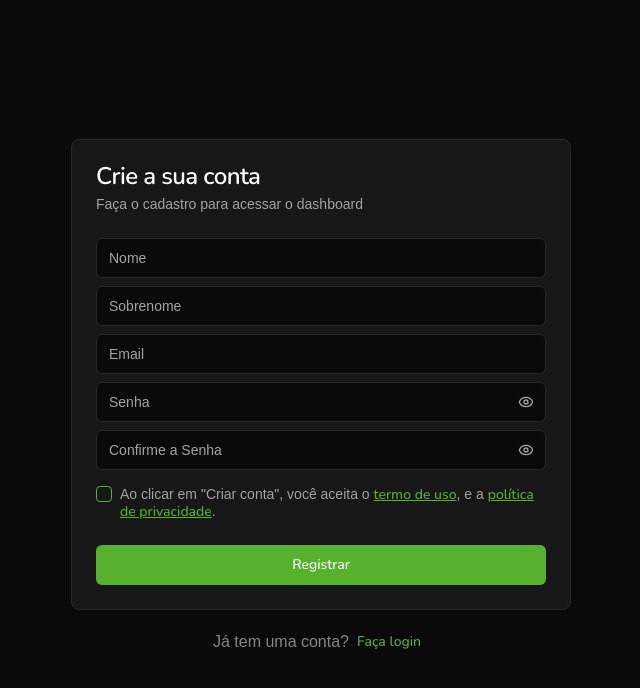
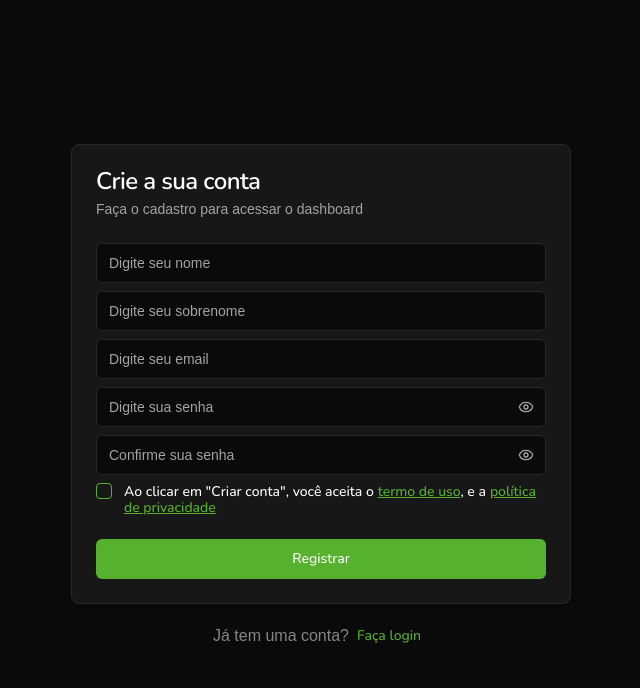
Before and after one commit to DouglasRamosP/dashboard-financeira, a React (Vite) app: page /signup in a window 1280 px wide. Shown: the top 688 px of the page, without its empty margins (319-959 px from the left). Built offline with nearby package versions, Linux system fonts and the light colour scheme; a web font is replaced by a local one.

Commit message:
feat: add validation to sing up form

```diff
--- a/package.json
+++ b/package.json
@@ -11,16 +11,20 @@
     "prepare": "husky"
   },
   "dependencies": {
+    "@hookform/resolvers": "^5.2.2",
     "@radix-ui/react-checkbox": "^1.3.3",
+    "@radix-ui/react-label": "^2.1.8",
     "@radix-ui/react-slot": "^1.2.4",
     "class-variance-authority": "^0.7.1",
     "clsx": "^2.1.1",
     "lucide-react": "^0.577.0",
     "react": "^18.3.1",
     "react-dom": "^18.3.1",
+    "react-hook-form": "^7.72.0",
     "react-router": "^7.1.1",
     "tailwind-merge": "^3.5.0",
-    "tailwindcss-animate": "^1.0.7"
+    "tailwindcss-animate": "^1.0.7",
+    "zod": "^3.25.76"
   },
   "devDependencies": {
     "@eslint/js": "^9.17.0",
--- a/src/components/password-input.jsx
+++ b/src/components/password-input.jsx
@@ -1,10 +1,11 @@
 import { EyeIcon, EyeOff } from 'lucide-react'
-import { useState } from 'react'
+import { forwardRef, useState } from 'react'
 
 import { Button } from './ui/button'
 import { Input } from './ui/input'
 
-const PasswordInput = ({ placeholder }) => {
+const PasswordInput = forwardRef(
+  ({ placeholder = 'Digite sua senha', ...props }, ref) => {
     const [showPassword, setShowPassword] = useState(false)
 
     return (
@@ -12,8 +13,11 @@
         <Input
           type={showPassword ? 'text' : 'password'}
           placeholder={placeholder}
+          ref={ref}
+          {...props}
         ></Input>
         <Button
+          type="button"
           variant="ghost"
           className="absolute bottom-0 right-0 top-0 my-auto mr-1 h-8 w-8 text-muted-foreground"
           onClick={() => setShowPassword((prev) => !prev)}
@@ -23,5 +27,8 @@
       </div>
     )
   }
+)
+
+PasswordInput.displayName = 'PasswordInput'
 
 export default PasswordInput
--- /dev/null
+++ b/src/components/ui/form.jsx
@@ -0,0 +1,139 @@
+import { Slot } from '@radix-ui/react-slot'
+import * as React from 'react'
+import { Controller, FormProvider, useFormContext } from 'react-hook-form'
+
+import { Label } from '@/components/ui/label'
+import { cn } from '@/lib/utils'
+
+const Form = FormProvider
+
+const FormFieldContext = React.createContext(null)
+
+const FormField = ({ ...props }) => {
+  return (
+    <FormFieldContext.Provider value={{ name: props.name }}>
+      <Controller {...props} />
+    </FormFieldContext.Provider>
+  )
+}
+
+const useFormField = () => {
+  const fieldContext = React.useContext(FormFieldContext)
+  const itemContext = React.useContext(FormItemContext)
+  const { getFieldState, formState } = useFormContext()
+
+  if (!fieldContext) {
+    throw new Error('useFormField should be used within <FormField>')
+  }
+
+  if (!itemContext) {
+    throw new Error('useFormField should be used within <FormItem>')
+  }
+
+  const fieldState = getFieldState(fieldContext.name, formState)
+
+  const { id } = itemContext
+
+  return {
+    id,
+    name: fieldContext.name,
+    formItemId: `${id}-form-item`,
+    formDescriptionId: `${id}-form-item-description`,
+    formMessageId: `${id}-form-item-message`,
+    ...fieldState,
+  }
+}
+
+const FormItemContext = React.createContext(null)
+
+const FormItem = React.forwardRef(({ className, ...props }, ref) => {
+  const id = React.useId()
+
+  return (
+    <FormItemContext.Provider value={{ id }}>
+      <div ref={ref} className={cn('space-y-2', className)} {...props} />
+    </FormItemContext.Provider>
+  )
+})
+FormItem.displayName = 'FormItem'
+
+const FormLabel = React.forwardRef(({ className, ...props }, ref) => {
+  const { error, formItemId } = useFormField()
+
+  return (
+    <Label
+      ref={ref}
+      className={cn(error && 'text-destructive', className)}
+      htmlFor={formItemId}
+      {...props}
+    />
+  )
+})
+FormLabel.displayName = 'FormLabel'
+
+const FormControl = React.forwardRef(({ ...props }, ref) => {
+  const { error, formItemId, formDescriptionId, formMessageId } = useFormField()
+
+  return (
+    <Slot
+      ref={ref}
+      id={formItemId}
+      aria-describedby={
+        !error
+          ? `${formDescriptionId}`
+          : `${formDescriptionId} ${formMessageId}`
+      }
+      aria-invalid={!!error}
+      {...props}
+    />
+  )
+})
+FormControl.displayName = 'FormControl'
+
+const FormDescription = React.forwardRef(({ className, ...props }, ref) => {
+  const { formDescriptionId } = useFormField()
+
+  return (
+    <p
+      ref={ref}
+      id={formDescriptionId}
+      className={cn('text-sm text-muted-foreground', className)}
+      {...props}
+    />
+  )
+})
+FormDescription.displayName = 'FormDescription'
+
+const FormMessage = React.forwardRef(
+  ({ className, children, ...props }, ref) => {
+    const { error, formMessageId } = useFormField()
+    const body = error ? String(error?.message ?? '') : children
+
+    if (!body) {
+      return null
+    }
+
+    return (
+      <p
+        ref={ref}
+        id={formMessageId}
+        className={cn('text-sm font-medium text-destructive', className)}
+        {...props}
+      >
+        {body}
+      </p>
+    )
+  }
+)
+FormMessage.displayName = 'FormMessage'
+
+export {
+  Form,
+  FormControl,
+  FormDescription,
+  FormField,
+  FormItem,
+  FormLabel,
+  FormMessage,
+  useFormField,
+}
--- /dev/null
+++ b/src/components/ui/label.jsx
@@ -0,0 +1,22 @@
+'use client'
+
+import * as LabelPrimitive from '@radix-ui/react-label'
+import { cva } from 'class-variance-authority'
+import * as React from 'react'
+
+import { cn } from '@/lib/utils'
+
+const labelVariants = cva(
+  'text-sm font-medium leading-none peer-disabled:cursor-not-allowed peer-disabled:opacity-70'
+)
+
+const Label = React.forwardRef(({ className, ...props }, ref) => (
+  <LabelPrimitive.Root
+    ref={ref}
+    className={cn(labelVariants(), className)}
+    {...props}
+  />
+))
+Label.displayName = LabelPrimitive.Root.displayName
+
+export { Label }
--- a/src/pages/Signup.jsx
+++ b/src/pages/Signup.jsx
@@ -1,4 +1,7 @@
+import { zodResolver } from '@hookform/resolvers/zod'
+import { useForm } from 'react-hook-form'
 import { Link } from 'react-router'
+import { z } from 'zod'
 
 import PasswordInput from '@/components/password-input'
 import { Button } from '@/components/ui/button'
@@ -11,11 +14,59 @@
   CardTitle,
 } from '@/components/ui/card'
 import { Checkbox } from '@/components/ui/checkbox'
+import {
+  Form,
+  FormControl,
+  FormField,
+  FormItem,
+  FormLabel,
+  FormMessage,
+} from '@/components/ui/form'
 import { Input } from '@/components/ui/input'
 
+export const SignupSchema = z
+  .object({
+    firstName: z.string().trim().min(1, { message: 'O nome é obrigatório' }),
+    lastName: z
+      .string()
+      .trim()
+      .min(1, { message: 'O sobrenome é obrigatório' }),
+    email: z.string().email({ message: 'Email inválido' }),
+    password: z
+      .string()
+      .min(6, { message: 'A senha deve conter no mínimo 6 caracteres' }),
+    confirmPassword: z.string().min(6, {
+      message: 'A confirmação de senha deve conter no mínimo 6 caracteres',
+    }),
+    termsAccepted: z.boolean().refine((value) => value === true, {
+      message: 'Você deve aceitar os termos de uso e a política de privacidade',
+    }),
+  })
+  .refine((data) => data.password === data.confirmPassword, {
+    message: 'As senhas não coincidem',
+  })
+
 const SignupPage = () => {
+  const methods = useForm({
+    resolver: zodResolver(SignupSchema),
+    defaultValues: {
+      firstName: '',
+      lastName: '',
+      email: '',
+      password: '',
+      confirmPassword: '',
+      termsAccepted: false,
+    },
+  })
+
+  const handleSubmit = (data) => {
+    console.log(data)
+  }
+
   return (
     <div className="flex h-screen w-screen flex-col items-center justify-center gap-3">
+      <Form {...methods}>
+        <form onSubmit={methods.handleSubmit(handleSubmit)}>
           <Card className="w-[500px]">
             <CardHeader>
               <CardTitle>Crie a sua conta</CardTitle>
@@ -24,34 +75,117 @@
               </CardDescription>
             </CardHeader>
             <CardContent className="space-y-2">
-          <Input placeholder="Nome"></Input>
-          <Input placeholder="Sobrenome"></Input>
-          <Input placeholder="Email"></Input>
-          <PasswordInput placeholder="Senha" />
-          <PasswordInput placeholder="Confirme a Senha" />
+              <FormField
+                control={methods.control}
+                name="firstName"
+                render={({ field }) => (
+                  <FormItem>
+                    <FormControl>
+                      <Input placeholder="Digite seu nome" {...field} />
+                    </FormControl>
+                    <FormMessage />
+                  </FormItem>
+                )}
+              />
+              <FormField
+                control={methods.control}
+                name="lastName"
+                render={({ field }) => (
+                  <FormItem>
+                    <FormControl>
+                      <Input placeholder="Digite seu sobrenome" {...field} />
+                    </FormControl>
+                    <FormMessage />
+                  </FormItem>
+                )}
+              />
+              <FormField
+                control={methods.control}
+                name="email"
+                render={({ field }) => (
+                  <FormItem>
+                    <FormControl>
+                      <Input placeholder="Digite seu email" {...field} />
+                    </FormControl>
+                    <FormMessage />
+                  </FormItem>
+                )}
+              />
+              <FormField
+                control={methods.control}
+                name="password"
+                render={({ field }) => (
+                  <FormItem>
+                    <FormControl>
+                      <PasswordInput
+                        placeholder="Digite sua senha"
+                        {...field}
+                      />
+                    </FormControl>
+                    <FormMessage />
+                  </FormItem>
+                )}
+              />
+              <FormField
+                control={methods.control}
+                name="confirmPassword"
+                render={({ field }) => (
+                  <FormItem>
+                    <FormControl>
+                      <PasswordInput
+                        placeholder="Confirme sua senha"
+                        {...field}
+                      />
+                    </FormControl>
+                    <FormMessage />
+                  </FormItem>
+                )}
+              />
+              <FormField
+                control={methods.control}
+                name="termsAccepted"
+                render={({ field }) => (
+                  <FormItem className="flex flex-row items-start space-x-3 space-y-0">
+                    <FormControl>
+                      <Checkbox
+                        checked={field.value ?? false}
+                        onCheckedChange={(checked) =>
+                          field.onChange(checked === true)
+                        }
+                      />
+                    </FormControl>
 
-          <div className="flex items-start gap-2 pt-2">
-            <Checkbox id="terms1" />
-            <label
-              htmlFor="terms1"
-              className="text-sm leading-tight text-muted-foreground"
+                    <div className="space-y-1 leading-none">
+                      <FormLabel>
+                        Ao clicar em &quot;Criar conta&quot;, você aceita o
+                        <a
+                          href="#"
+                          className="ml-1 font-medium text-primary underline"
                         >
-              Ao clicar em &quot;Criar conta&quot;, você aceita o
-              <a href="#" className="ml-1 font-medium text-primary underline">
                           termo de uso
                         </a>
                         , e a
-              <a href="#" className="ml-1 font-medium text-primary underline">
+                        <a
+                          href="#"
+                          className="ml-1 font-medium text-primary underline"
+                        >
                           política de privacidade
                         </a>
-              .
-            </label>
+                      </FormLabel>
+                      <FormMessage />
                     </div>
+                  </FormItem>
+                )}
+              />
             </CardContent>
             <CardFooter>
-          <Button className="w-full">Registrar</Button>
+              <Button onSubmit={methods.handleSubmit} className="w-full">
+                Registrar
+              </Button>
             </CardFooter>
           </Card>
+        </form>
+      </Form>
       <div className="flex items-center justify-center">
         <p className="text-center opacity-50">Já tem uma conta?</p>
         <Button variant="link" className="px-2" asChild>
```
Also changed, not shown: 1 other file (tests, documents, lock files or other folders). Lines whose indentation alone changed are shown as unchanged.
